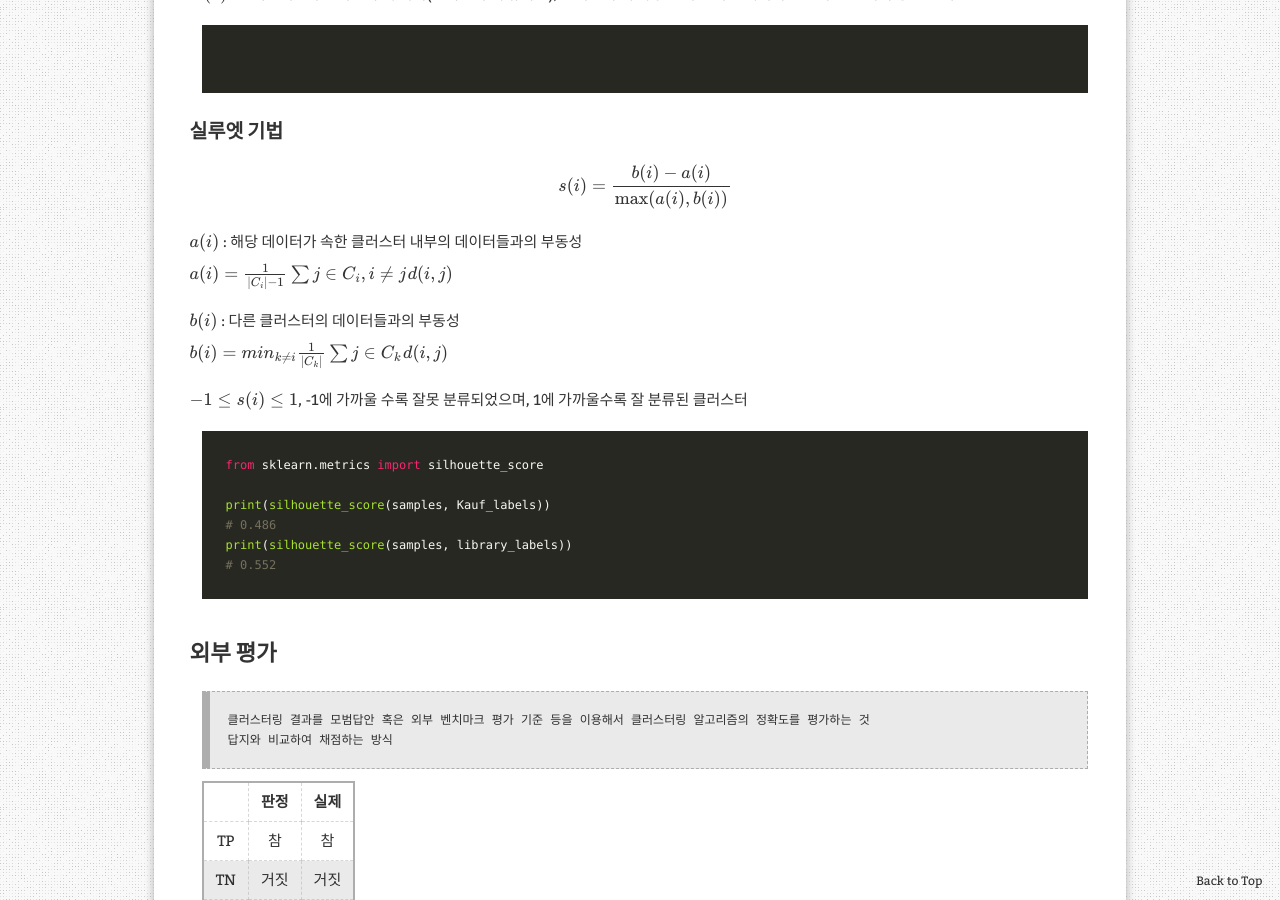
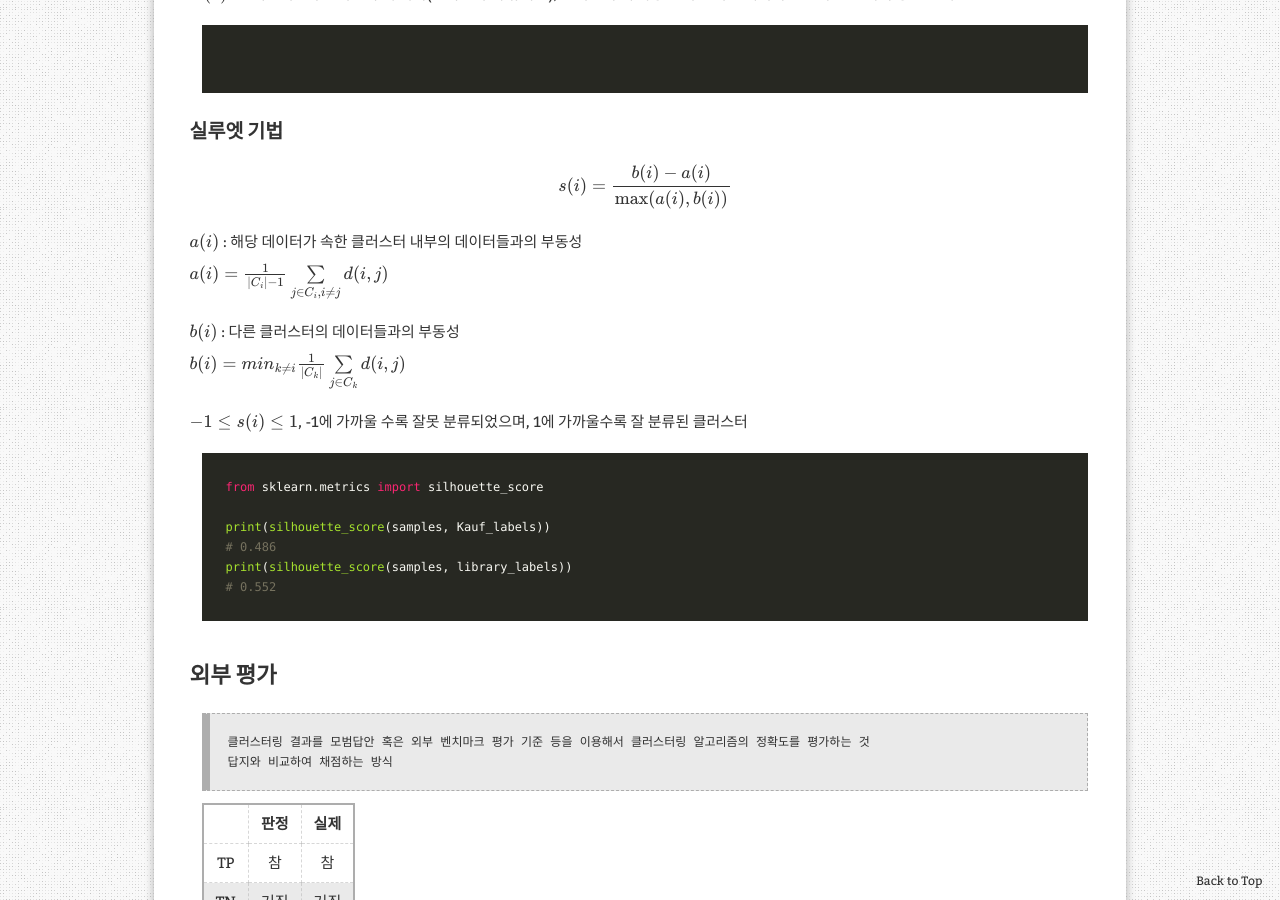
Before and after one commit to aristohyun/aristohyun.github.io, a Jekyll site: the page built from _posts/2021-07-18-Evaluation-of-Clustering.md, in a window 1280 px wide and 900 px high, scrolled down 1791 px. Built offline with Jekyll 4.4.1, drawn with Linux system fonts in a browser that asks for light colours; formulas are drawn with MathJax 3; comment, search, counter and statistics services are not loaded.

```diff
--- a/_posts/2021-07-18-Evaluation-of-Clustering.md
+++ b/_posts/2021-07-18-Evaluation-of-Clustering.md
@@ -70,12 +70,12 @@ s(i) = {\frac {b(i) - a(i)}{\max ( a(i), b(i) ) }}
 
 $a(i)$ : 해당 데이터가 속한 클러스터 내부의 데이터들과의 부동성
 $
-a(i) = \frac{1}{\left | C_ i \right | - 1} \sum \limits {j\in C_ i , i\neq j}^{} {d(i,j)}
+a(i) = \frac{1}{\left | C_ i \right | - 1} \sum \limits_ {j\in C_ i , i\neq j}^{} {d(i,j)}
 $
 
 $b(i)$ : 다른 클러스터의 데이터들과의 부동성
 $
-b(i) = min_ {k \neq i} \frac{1}{\left | C_ k \right |} \sum \limits {j\in C_ k}^{} {d(i,j)}
+b(i) = min_ {k \neq i} \frac{1}{\left | C_ k \right |} \sum \limits_ {j\in C_ k}^{} {d(i,j)}
 $
 
 $ -1 \leq s(i) \leq  1 $, -1에 가까울 수록 잘못 분류되었으며, 1에 가까울수록 잘 분류된 클러스터
```
